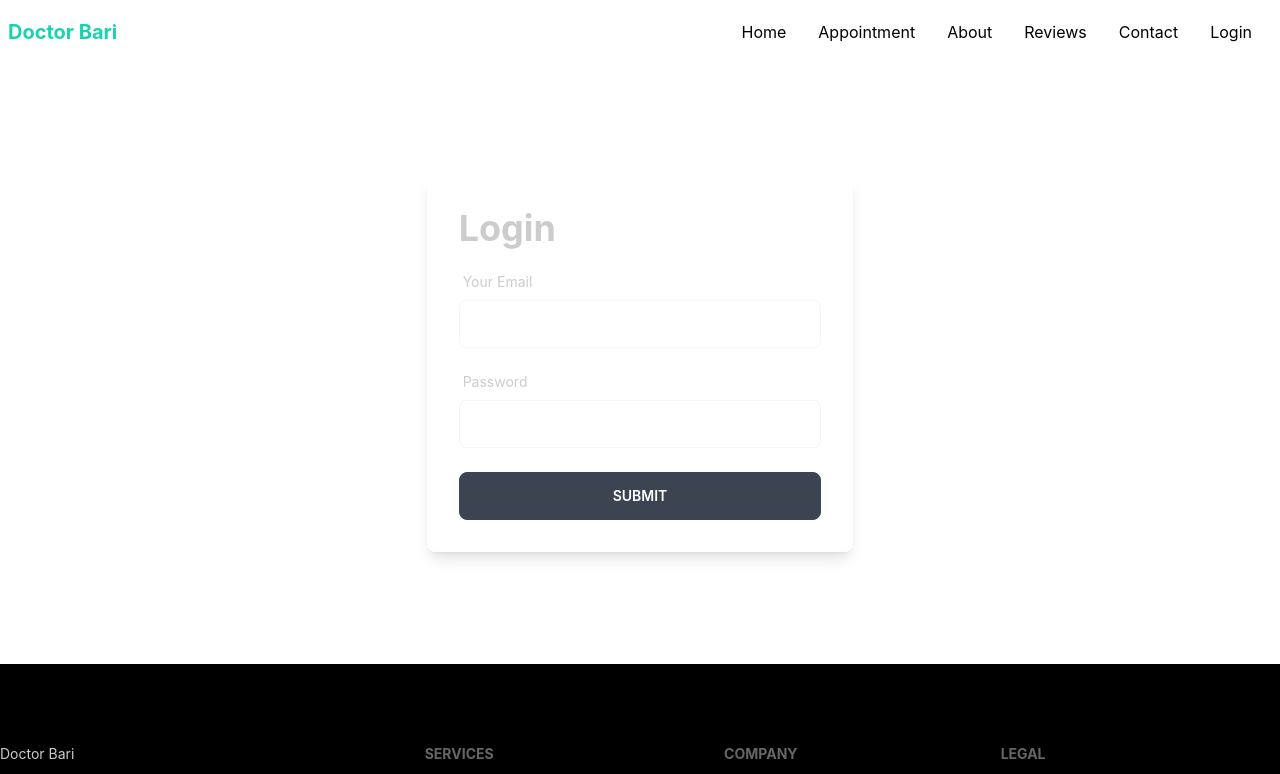
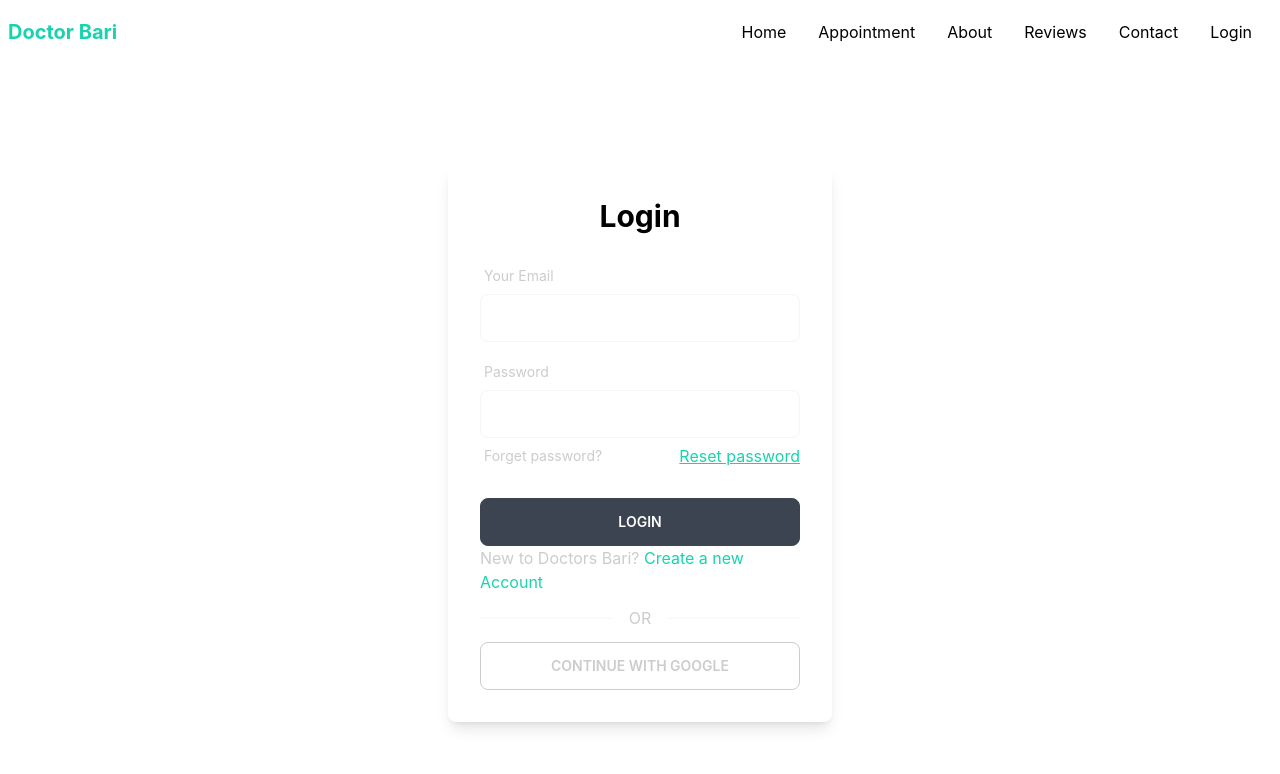
Before and after one commit to emimrulkayes/doctors-appointment, a React (Create React App) app: page /login in a window 1280 px wide. Shown: the top 774 px of the page. Built offline with nearby package versions, Linux system fonts and the light colour scheme.

Commit message:
Update Login Form

```diff
--- a/src/Pages/Login/Login.js
+++ b/src/Pages/Login/Login.js
@@ -1,29 +1,38 @@
-import React, { useState } from 'react';
+import React from 'react';
 import {useForm} from 'react-hook-form';
+import { Link } from 'react-router-dom';
 
 const Login = () => {
 
     const {register, handleSubmit} = useForm();
-    const [data, setData] = useState('');
+
+    const handleLogin = data => {
+        console.log(data);
+    }
 
     return (
-        <div className='h-[600px] flex justify-center items-center'>
-            <div className=' p-8 rounded-lg shadow-lg w-1/3'>
-                <h2 className='text-4xl font-bold mb-4'> Login</h2>
-                <form onSubmit={handleSubmit((data) => setData(JSON.stringify(data)))}>
-                    <div>
+        <div className='h-[600px] flex justify-center items-center my-20'>
+            <div className=' p-8 rounded-lg shadow-lg w-96'>
+                <h2 className='text-3xl font-bold mb-6 text-black text-center'> Login</h2>
+                <form onSubmit={handleSubmit(handleLogin)}>
+                    <div className='form-control w-full max-w-xs'>
                         <label className="label"><span className="label-text">Your Email</span></label>
                         <input {...register("email")} name='email' type="text" className="input input-bordered w-full text-slate-700" required />
                     </div>
-                    <div className='mt-4'>
+                    <div className='mt-3 form-control w-full max-w-xs'>
                         <label className="label"><span className="label-text">Password</span></label>
                         <input {...register("password")} type='password' className="input input-bordered w-full text-slate-700" required />
                     </div>
-
-                    <p>{data}</p>
+                    <div className='form-control w-full max-w-xs flex flex-row justify-between items-center'>
+                        <label className="label"><span className="label-text">Forget password?</span></label>
+                        <a href='#top' className="link link-accent text-secondary">Reset password</a>
+                    </div>
                     <br />
-                    <input type="submit" value="Submit" className="btn text-white w-full" />
+                    <input type="submit" value="Login" className="btn text-white w-full" />
                 </form>
+                <p>New to Doctors Bari? <Link className='text-secondary' to="/signup">Create a new Account</Link> </p>
+                <div className="divider">OR</div>
+                <button className="btn btn-outline w-full">CONTINUE WITH GOOGLE</button>
             </div>
         </div>
     );
```
